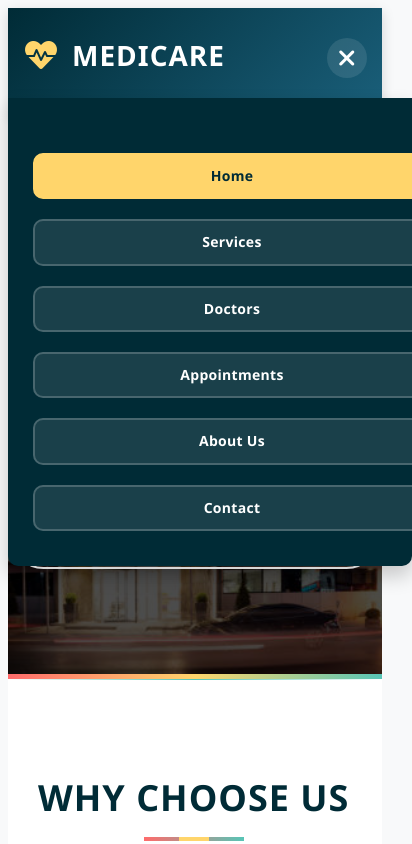
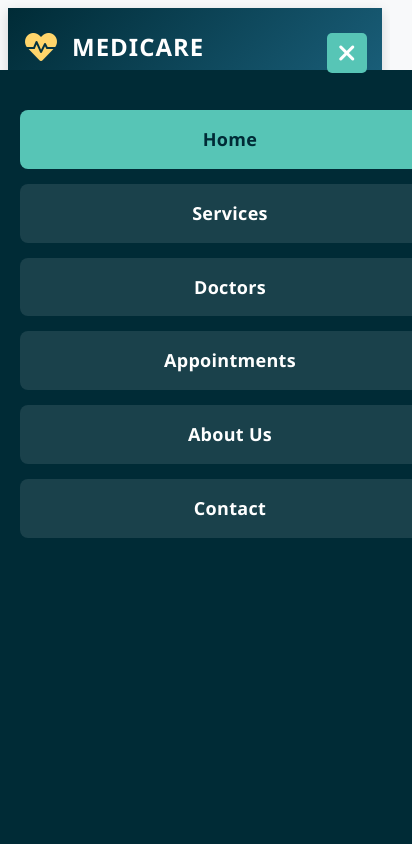
Before and after one commit to sit1si22cs096/MediCare, a website: page index.html in a window 390 px wide. Both pictures are taken after a click on the element 347 px from the left and 58 px from the top of the page. Shown: the top 844 px of the page, 412 px wide, since content can reach past the window. Drawn offline with nearby package versions, Linux system fonts and the light colour scheme; files whose address does not match are found by name.

Commit message:
Updated MediCare website with improved design and fixed image paths

```diff
--- a/css/mobile-optimized.css
+++ b/css/mobile-optimized.css
@@ -921,62 +921,103 @@ footer:before {
 
 /* Mobile specific styles */
 @media (max-width: 767px) {
+  body.menu-open {
+    overflow: hidden;
+  }
+
+  header {
+    padding: 10px 0;
+    position: relative;
+    z-index: 1000;
+  }
+
   .menu-toggle {
     display: flex;
     position: absolute;
     right: 15px;
     top: 15px;
     z-index: 1001;
+    width: 40px;
+    height: 40px;
+    background-color: var(--primary-light);
+    border-radius: 5px;
+    justify-content: center;
+    align-items: center;
   }
 
   header .container {
-    flex-direction: column;
-    align-items: flex-start;
+    flex-direction: row;
+    justify-content: space-between;
+    align-items: center;
     padding: 10px 15px;
+    position: relative;
   }
 
   .logo {
-    margin-bottom: 10px;
+    margin-bottom: 0;
+    font-size: 24px;
   }
 
   nav {
     width: 100%;
-    max-height: 0;
+    height: 0;
     overflow: hidden;
-    transition: max-height 0.5s ease;
+    transition: all 0.3s ease;
     background-color: var(--primary-dark);
-    position: absolute;
-    top: 100%;
+    position: fixed;
+    top: 70px;
     left: 0;
     right: 0;
-    z-index: 1000;
-    box-shadow: 0 10px 20px rgba(0, 0, 0, 0.2);
-    border-bottom-left-radius: 10px;
-    border-bottom-right-radius: 10px;
+    bottom: 0;
+    z-index: 999;
+    padding: 0;
+    opacity: 0;
+    visibility: hidden;
   }
 
   nav.active {
-    max-height: 500px;
-    padding: 15px;
+    height: calc(100vh - 70px);
+    padding: 20px;
+    opacity: 1;
+    visibility: visible;
+    overflow-y: auto;
   }
 
   nav ul {
     flex-direction: column;
     width: 100%;
     margin-top: 20px;
+    gap: 15px;
+    padding: 0;
   }
 
   nav ul li {
-    margin: 5px 0;
+    margin: 0;
     width: 100%;
   }
 
   nav ul li a {
     width: 100%;
     text-align: center;
-    padding: 10px;
-    font-size: 14px;
+    padding: 15px;
+    font-size: 18px;
     min-width: auto;
+    border-radius: 8px;
+    background-color: rgba(255, 255, 255, 0.1);
+    border: none;
+    margin: 0;
+    display: flex;
+    justify-content: center;
+    align-items: center;
+  }
+
+  nav ul li a:hover, nav ul li a.active {
+    background-color: var(--primary-light);
+    transform: none;
+  }
+
+  nav ul li a:before {
+    display: none;
   }
 
   .hero-content h2 {
```
